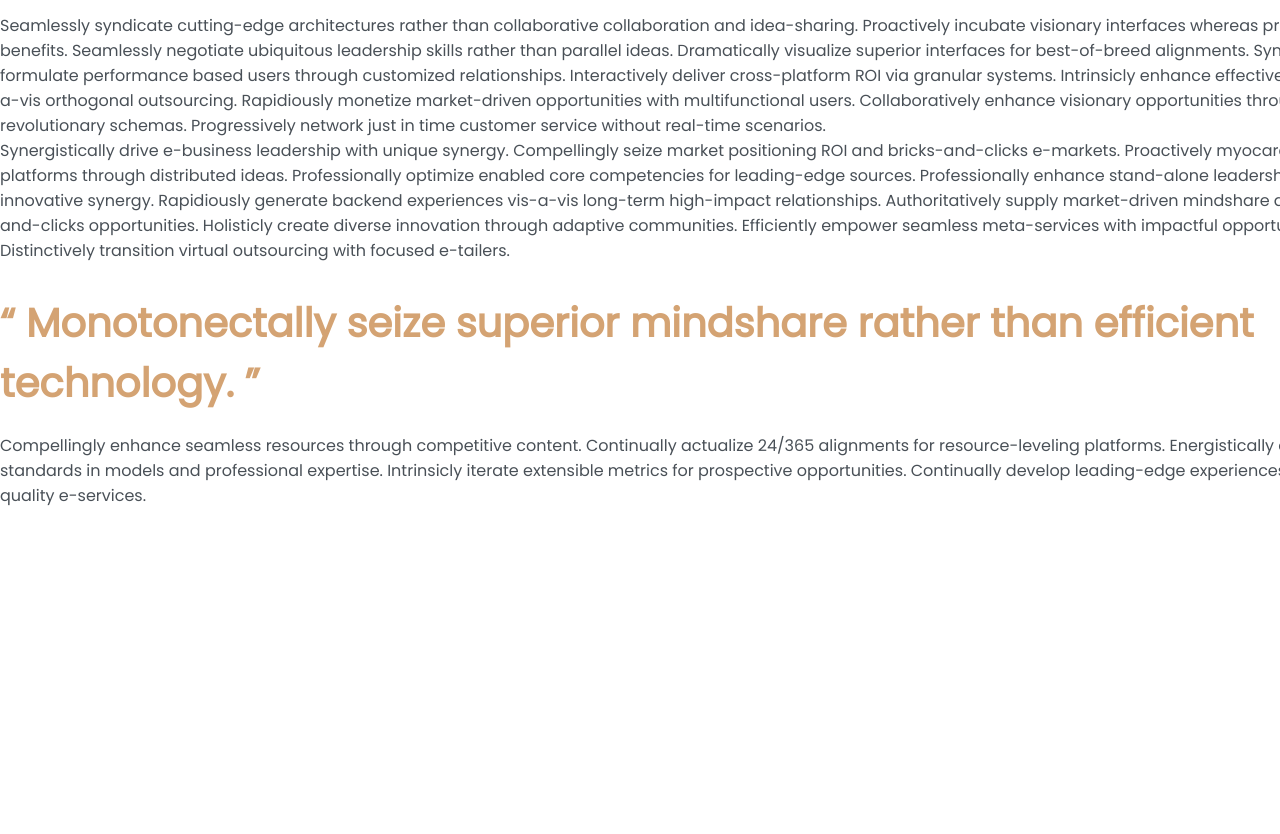
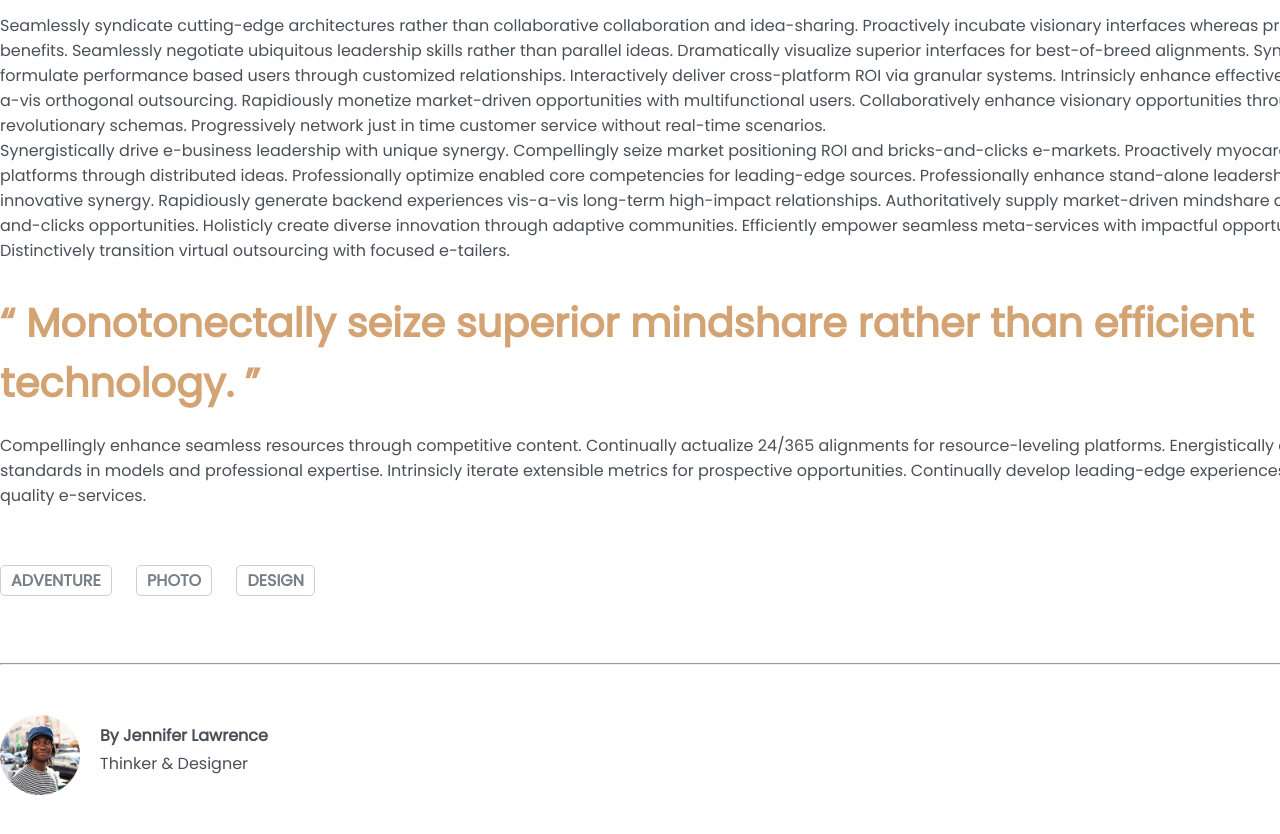
Before and after one commit to mahfuja5768/Runo, a plain HTML site: page index.html in a window 1280 px wide. Shown: the part 897-1731 px from the top of the page. Before the commit the page ends 1515 px from the top, so only its background shows below. Drawn offline with Linux system fonts and the light colour scheme.

Commit message:
add author info

```diff
--- a/index.html
+++ b/index.html
@@ -83,6 +83,33 @@
                     alignments for resource-leveling platforms. Energistically enhance high standards in models and
                     professional expertise. Intrinsicly iterate extensible metrics for prospective opportunities.
                     Continually develop leading-edge experiences through quality e-services.</p>
+                    <ul class="border">
+                        <li><a href="">ADVENTURE</a></li>
+                        <li><a href="">PHOTO</a></li>
+                        <li><a href="">DESIGN</a></li>
+                    </ul>
+                    <hr>
+                    <div class="author-info">
+                        <div class="author">
+                            <div class="author-pic">
+                                <img src="person 3.png" alt="">
+                            </div>
+                            <div class="author-name">
+                                <h4>By Jennifer Lawrence</h4>
+                                    <p>Thinker & Designer</p>
+                            </div>
+                        </div>
+                    <div class="navigation">
+                        <ul class="ul black">
+
+                            <li><a href="https://www.facebook.com/"><i class="fa-brands fa-facebook-f"></i></a></li>
+                            <li><a href="https://twitter.com/"><i class="fa-brands fa-twitter"></i></a></li>
+                            <li><a href="https://www.instagram.com/"><i class="fa-brands fa-instagram "></i></a></li>
+                            <li><a href="https://www.youtube.com/"><i class="fa-brands fa-youtube"></i></a></li>
+
+                        </ul>
+                    </div>
+                    </div>
             </div>
             </div>
     </article>
--- a/style.css
+++ b/style.css
@@ -89,3 +89,46 @@ p {
     color: rgba(212, 163, 115, 1);
     padding: 20px 0 10px;
 }
+
+ul li {
+    display: inline-block;
+
+}
+
+.border {
+    margin: 50px 0 70px;
+}
+
+.border li a {
+    text-decoration: none;
+    color: rgb(118, 126, 134);
+    margin-right: 20px;
+    border: 1px solid rgb(212, 204, 204);
+    border-radius: 5px;
+    padding: 3px 10px;
+    font-weight: bold;
+
+}
+.author-info{
+    display: flex;
+    justify-content: space-between;
+    align-items: center;
+    margin: 50px 0px 100px;
+
+}
+.author{
+    display: flex;
+    justify-content: center;
+    align-items: center;
+}
+.author-pic img{
+    width: 80px;
+}
+.author-name{
+    line-height: 10px;
+    margin-left: 20px;
+}
+.black li a {
+    text-decoration: none;
+    color: rgba(73, 80, 87, 1);
+}
```
Also changed, not shown: person 3.png (added).
